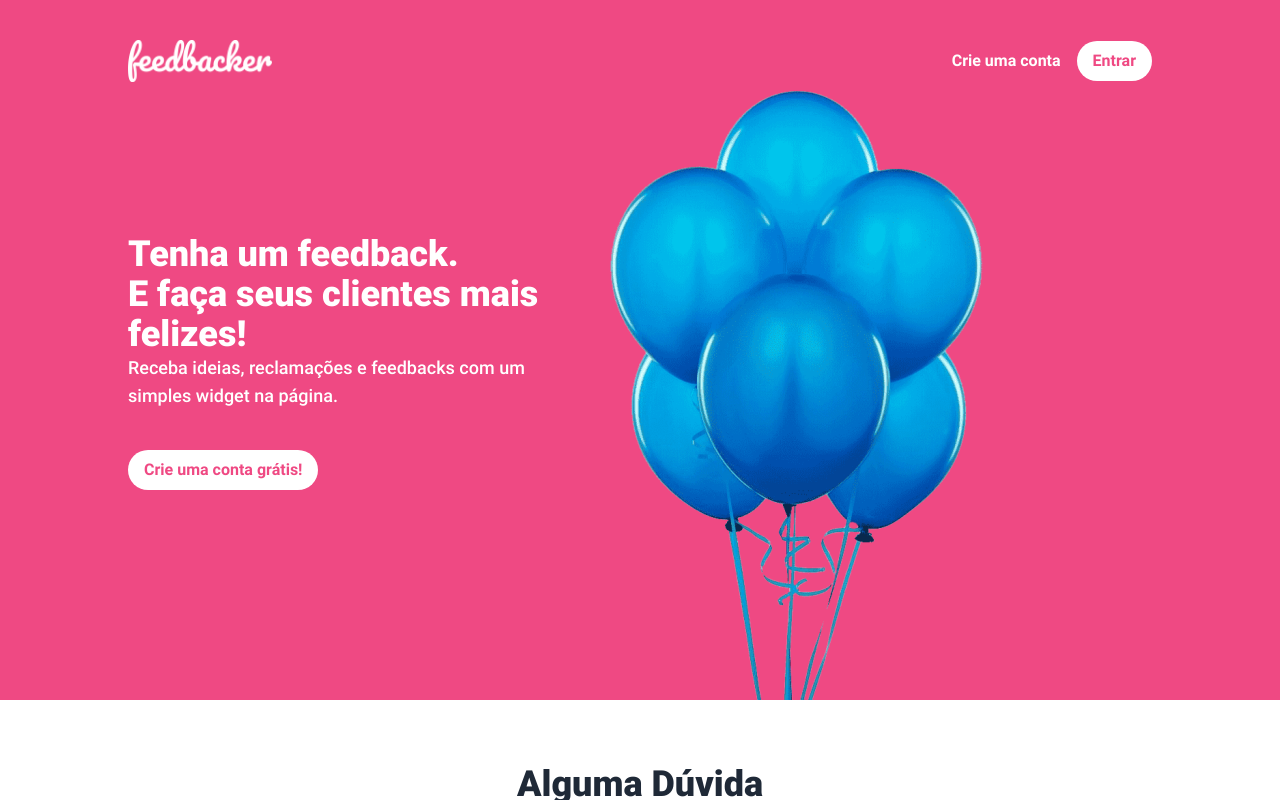
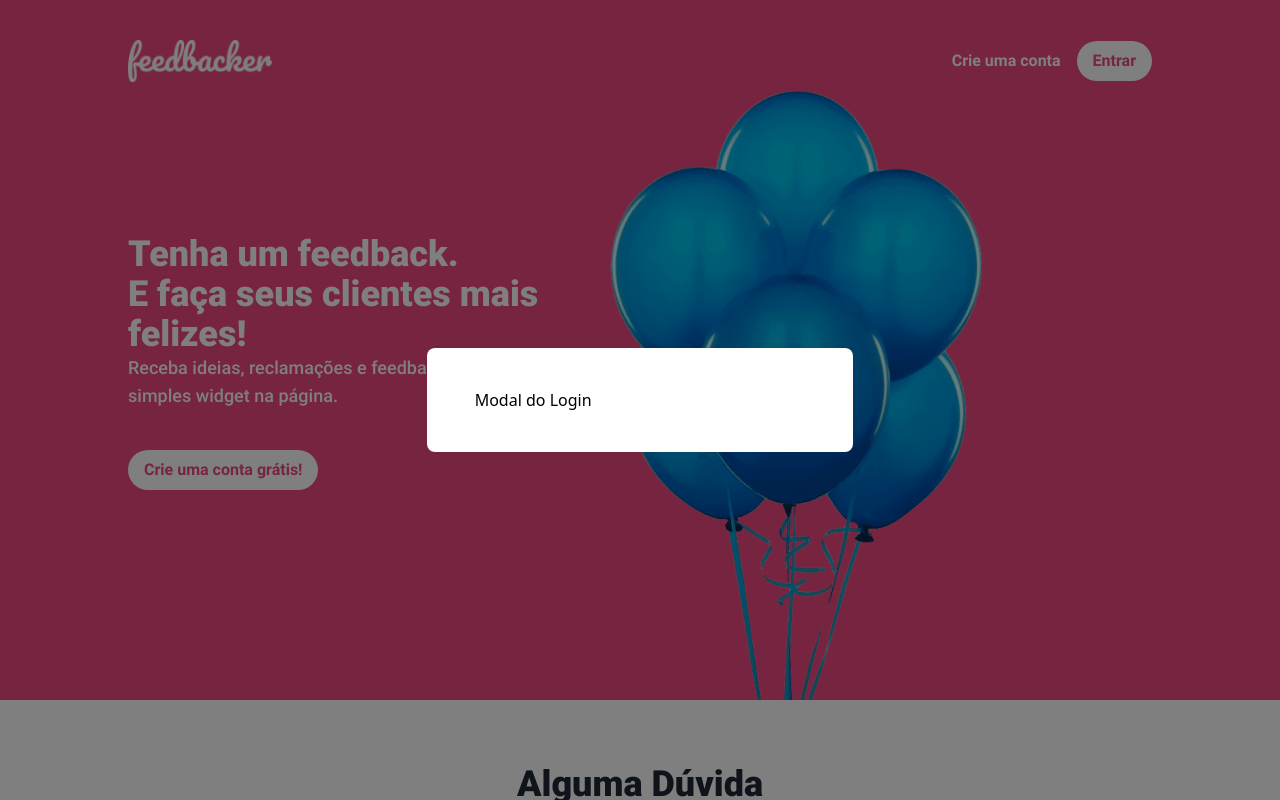
Before and after one commit to vitorAzevedo09/treinamento-vue-3, a Vue app in the folder dashboard/: page / in a window 1280 px wide. Both pictures are taken after a click on the button "Entrar". Shown: the top 800 px of the page. Built offline with nearby package versions, Linux system fonts and the light colour scheme.

Commit message:
Added Modal factory with bus service

```diff
--- a/dashboard/src/App.vue
+++ b/dashboard/src/App.vue
@@ -1,3 +1,11 @@
 <template>
+  <modal-factory />
   <RouterView />
 </template>
+
+<script lang="js">
+import ModalFactory from "./components/ModalFactory/index.vue"
+export default {
+  components: { ModalFactory }
+}
+</script>
--- a/dashboard/src/components/ModalFactory/index.vue
+++ b/dashboard/src/components/ModalFactory/index.vue
@@ -2,7 +2,7 @@
   <teleport to="body">
     <div v-if="state.isActive" @click="handleModalToogle({ status: false })"
       class="fixed top-0 left-0 z-50 flex items-center justify-center w-full h-full bg-black bg-opacity-50">
-      <div
+      <div :class="state.width"
         class="flex flex-col overflow-hidden bg-white rounded-lg animate__animated animate__fadeInDown animate__faster">
         <div class="flex flex-col px-12 py-10 bg-white">
           <component :is="state.component"></component>
@@ -12,12 +12,19 @@
   </teleport>
 </template>
 <script lang="js">
-import { reactive } from 'vue';
+import { defineAsyncComponent, onBeforeUnmount, onMounted, reactive } from 'vue'
+import useModal from '../../hooks/useModal'
+
+const ModalLogin = defineAsyncComponent(() => import('../ModalLogin/index.vue'))
+
+const DEFAULT_WIDTH = 'w-3/4 lg:w-1/3'
 
 export default {
+  components: {
+    ModalLogin
+  },
   setup() {
-    const DEFAULT_WIDTH = 'w-3/4 lg:w-1/3'
-
+    const modal = useModal()
     const state = reactive({
       isActive: false,
       component: {},
@@ -25,8 +32,25 @@ export default {
       width: DEFAULT_WIDTH,
     })
 
-    function handleModalToogle(status) {
-      return status
+    onMounted(() => {
+      modal.listen(handleModalToogle)
+    })
+
+    onBeforeUnmount(() => {
+      modal.off(handleModalToogle)
+    })
+
+    function handleModalToogle(payload) {
+      if (payload.status) {
+        state.component = payload.component
+        state.props = payload.props
+        state.width = payload.width ?? DEFAULT_WIDTH
+      } else {
+        state.component = {}
+        state.props = {}
+        state.width = DEFAULT_WIDTH
+      }
+      state.isActive = payload.status
     }
     return {
       handleModalToogle,
--- /dev/null
+++ b/dashboard/src/components/ModalLogin/index.vue
@@ -0,0 +1,8 @@
+<template>
+  <h1>Modal do Login</h1>
+</template>
+<script>
+export default {
+
+}
+</script>
--- /dev/null
+++ b/dashboard/src/hooks/useModal.js
@@ -0,0 +1,22 @@
+import bus from "../utils/bus";
+
+const EVENT_NAME = 'modal:toggle'
+
+export default function useModal(){
+  function open(payload = {}) {
+    bus.emit(EVENT_NAME, {status: true, ...payload})
+  }
+
+  function close(payload = {}) {
+    bus.emit(EVENT_NAME, {status: false, ...payload})
+  }
+
+  function listen(fn) {
+    bus.on(EVENT_NAME, fn)
+  }
+
+  function off(fn) {
+    bus.off(EVENT_NAME, fn)
+  }
+  return {open, close, listen, off}
+}
--- /dev/null
+++ b/dashboard/src/utils/bus.js
@@ -0,0 +1,3 @@
+import Emitter from 'tiny-emitter'
+
+export default new Emitter()
--- a/dashboard/src/views/Home/CustomHeader.vue
+++ b/dashboard/src/views/Home/CustomHeader.vue
@@ -9,7 +9,8 @@
           <button class="px-2 py-2 font-bold rounded-full text-white focus:outline-none">
             Crie uma conta
           </button>
-          <button class="px-4  p-2 font-bold bg-white rounded-full text-brand-main focus:outline-none">
+          <button @click="() => emit('login')"
+            class="px-4  p-2 font-bold bg-white rounded-full text-brand-main focus:outline-none">
             Entrar
           </button>
         </div>
@@ -35,7 +36,9 @@
 </template>
 <script lang="js">
 export default {
-
+  setup(_, { emit }) {
+    return { emit }
+  }
 }
 </script>
 <style lang="postcss" scoped>
--- a/dashboard/src/views/Home/index.vue
+++ b/dashboard/src/views/Home/index.vue
@@ -7,6 +7,7 @@
 </template>
 
 <script lang="js">
+import useModal from '../../hooks/useModal'
 import { onMounted } from 'vue'
 import { useRouter } from 'vue-router'
 import CustomHeader from './CustomHeader.vue'
@@ -15,6 +16,7 @@ export default {
   components: { CustomHeader, Contact },
   setup() {
     const router = useRouter();
+    const modal = useModal();
     onMounted(() => {
       const token = window.localStorage.getItem("token")
       if (token) {
@@ -23,7 +25,9 @@ export default {
     })
 
     function handleLogin() {
-
+      modal.open({
+        component: 'ModalLogin'
+      })
     }
 
     function handleAccountCreate() {
```
